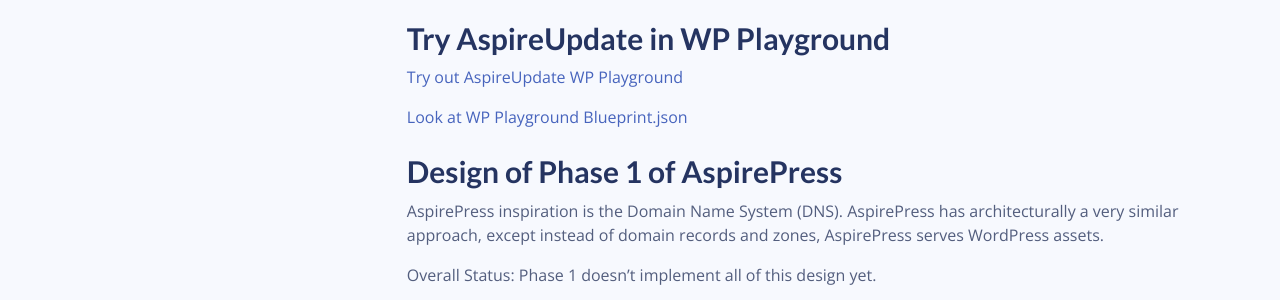
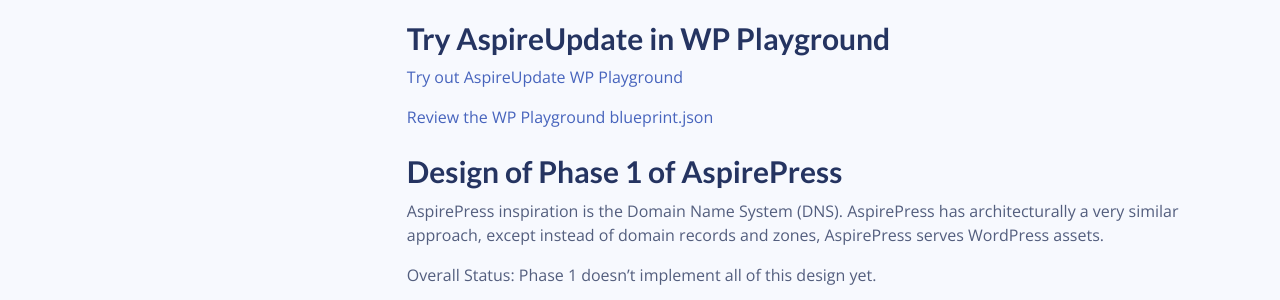
Before and after one commit to aspirepress/documentation, a Jekyll site: the page built from docs/aspireupdate/index.md, in a window 1280 px wide and 900 px high, scrolled down 404 px. Shown: the part 154-454 px from the top of the window. Built offline with Jekyll 4.4.1, drawn with Linux system fonts in a browser that asks for light colours; comment, search, counter and statistics services are not loaded.

Commit message:
update link to blueprint.json

```diff
--- a/docs/aspireupdate/index.md
+++ b/docs/aspireupdate/index.md
@@ -26,7 +26,7 @@ No API Key is currently required.
 
 [Try out AspireUpdate WP Playground](https://playground.wordpress.net/?blueprint-url=https://raw.githubusercontent.com/aspirepress/AspireUpdate/refs/heads/playground-ready/assets/playground/blueprint.json)
 
-[Look at WP Playground Blueprint.json](https://github.com/aspirepress/AspireUpdate/blob/playground-ready/assets/playground/blueprint.json)
+[Review the WP Playground blueprint.json](https://github.com/aspirepress/AspireUpdate/blob/playground-ready/assets/playground/blueprint.json)
 
 ## Design of Phase 1 of AspirePress
 
```
